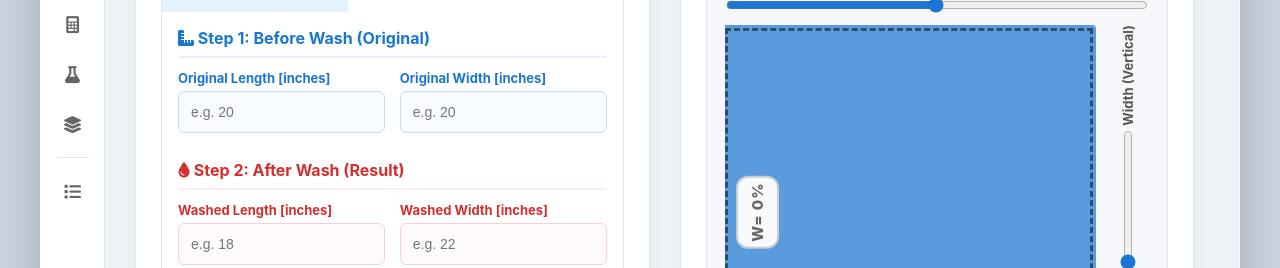
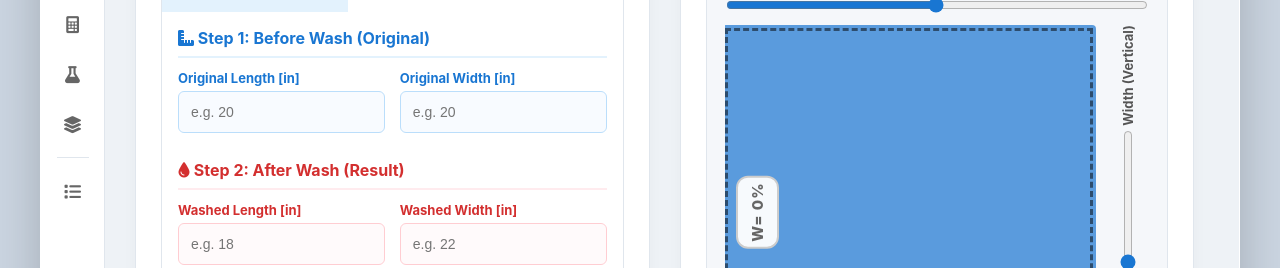
Before and after one commit to Altosonar/New-fabric-Shrinkage-Updated-6-14-back-up, a React (Vite) app: page / in a window 1280 px wide. Shown: the part 206-474 px from the top of the page. Built offline with nearby package versions, Linux system fonts and the light colour scheme.

Commit message:
feat: shorten labels to [in]/[cm], sync Settings unit toggle to calculator with conversion, fix label wrapping

```diff
--- a/src/components/ui/Input.css
+++ b/src/components/ui/Input.css
@@ -9,6 +9,9 @@
   color: var(--text-light);
   margin-bottom: 5px;
   font-weight: 600;
+  white-space: nowrap;
+  overflow: hidden;
+  text-overflow: ellipsis;
 }
 
 .input-group input,
--- a/src/components/ui/Input.tsx
+++ b/src/components/ui/Input.tsx
@@ -1,8 +1,8 @@
-import React, { InputHTMLAttributes } from 'react';
+import React, { InputHTMLAttributes, ReactNode } from 'react';
 import './Input.css';
 
 interface InputProps extends InputHTMLAttributes<HTMLInputElement> {
-  label?: string;
+  label?: ReactNode;
   error?: string;
 }
 
--- a/src/features/shrinkage-calculator/pages/CalculatorPage.tsx
+++ b/src/features/shrinkage-calculator/pages/CalculatorPage.tsx
@@ -2,6 +2,7 @@ import React, { useState, useEffect, useCallback } from 'react';
 import { createPortal } from 'react-dom';
 import { NavLink, useNavigate } from 'react-router-dom';
 import { useResults } from '../../../store/ResultsContext';
+import { useSettings } from '../../../hooks/useSettings';
 import { Button } from '../../../components/ui/Button';
 import { Input } from '../../../components/ui/Input';
 import { Modal } from '../../../components/ui/Modal';
@@ -18,6 +19,7 @@ import { triggerSmartPrint } from '../../../utils/printReport';
 export function CalculatorPage() {
   const navigate = useNavigate();
   const { state, addResult, updateResult, setEditingId } = useResults();
+  const { settings } = useSettings();
   const [calcMode, setCalcMode] = useState<CalcMode>('shrinkage');
   const [unit, setUnit] = useState<Unit>('inches');
   const [editingId, setEditingIdLocal] = useState<number | null>(null);
@@ -29,6 +31,23 @@ export function CalculatorPage() {
     setSidebarPortalTarget(document.getElementById('sidebar-nav-portal'));
     setMobileNavPortalTarget(document.getElementById('mobile-nav-portal'));
   }, []);
+
+  // Sync unit with Settings — apply conversion when Settings toggles change
+  useEffect(() => {
+    const newUnit: Unit = settings.measurementUnit === 'cm' ? 'cm' : 'inches';
+    if (newUnit === unit) return;
+    const factor = newUnit === 'cm' ? 2.54 : 1 / 2.54;
+    const conv = (v: string) => {
+      const n = parseFloat(v);
+      return (!v || isNaN(n)) ? v : (n * factor).toFixed(2);
+    };
+    setBwL(prev => conv(prev));
+    setBwW(prev => conv(prev));
+    setAwL(prev => conv(prev));
+    setAwW(prev => conv(prev));
+    setUnit(newUnit);
+  // eslint-disable-next-line react-hooks/exhaustive-deps
+  }, [settings.measurementUnit]);
 
   // Form state for shrinkage calculator
   const [wash, setWash] = useState('');
@@ -605,7 +624,7 @@ export function CalculatorPage() {
                     </h4>
                     <div className="input-row split">
                       <Input
-                        label={<span style={{ color: 'var(--primary)', fontWeight: 700 }}>Original Length [{unit}]</span>}
+                        label={<span style={{ color: 'var(--primary)', fontWeight: 700 }}>Original Length [{unit === 'inches' ? 'in' : 'cm'}]</span>}
                         type="number"
                         placeholder="e.g. 20"
                         value={bwL}
@@ -613,7 +632,7 @@ export function CalculatorPage() {
                         style={{ borderColor: '#bbdefb', backgroundColor: '#f8fbff' }}
                       />
                       <Input
-                        label={<span style={{ color: 'var(--primary)', fontWeight: 700 }}>Original Width [{unit}]</span>}
+                        label={<span style={{ color: 'var(--primary)', fontWeight: 700 }}>Original Width [{unit === 'inches' ? 'in' : 'cm'}]</span>}
                         type="number"
                         placeholder="e.g. 20"
                         value={bwW}
@@ -627,7 +646,7 @@ export function CalculatorPage() {
                     </h4>
                     <div className="input-row split">
                       <Input
-                        label={<span style={{ color: 'var(--danger)', fontWeight: 700 }}>Washed Length [{unit}]</span>}
+                        label={<span style={{ color: 'var(--danger)', fontWeight: 700 }}>Washed Length [{unit === 'inches' ? 'in' : 'cm'}]</span>}
                         type="number"
                         placeholder="e.g. 18"
                         value={awL}
@@ -635,7 +654,7 @@ export function CalculatorPage() {
                         style={{ borderColor: '#ffcdd2', backgroundColor: '#fffafb' }}
                       />
                       <Input
-                        label={<span style={{ color: 'var(--danger)', fontWeight: 700 }}>Washed Width [{unit}]</span>}
+                        label={<span style={{ color: 'var(--danger)', fontWeight: 700 }}>Washed Width [{unit === 'inches' ? 'in' : 'cm'}]</span>}
                         type="number"
                         placeholder="e.g. 22"
                         value={awW}
--- a/src/styles/index.css
+++ b/src/styles/index.css
@@ -1973,7 +1973,8 @@ body {
   .input-row { flex-direction: column; gap: 6px; }
   .input-row.split { display: grid; grid-template-columns: repeat(2, minmax(0, 1fr)); gap: 8px; }
   .input-group { margin-bottom: 10px; }
-  .input-group label { font-size: 13px; font-weight: 700; margin-bottom: 6px; }
+  .input-group label { font-size: 12px; font-weight: 700; margin-bottom: 4px; white-space: nowrap; overflow: hidden; text-overflow: ellipsis; }
+  .input-row.split .input-group label { font-size: 11px; }
   .input-group input, .input-group select { font-size: 16px; padding: 12px; min-height: 48px; max-width: 100%; box-sizing: border-box; }
   .input-group input { margin: 0; }
   .main-content, .view-section { overflow-x: hidden; }
```
